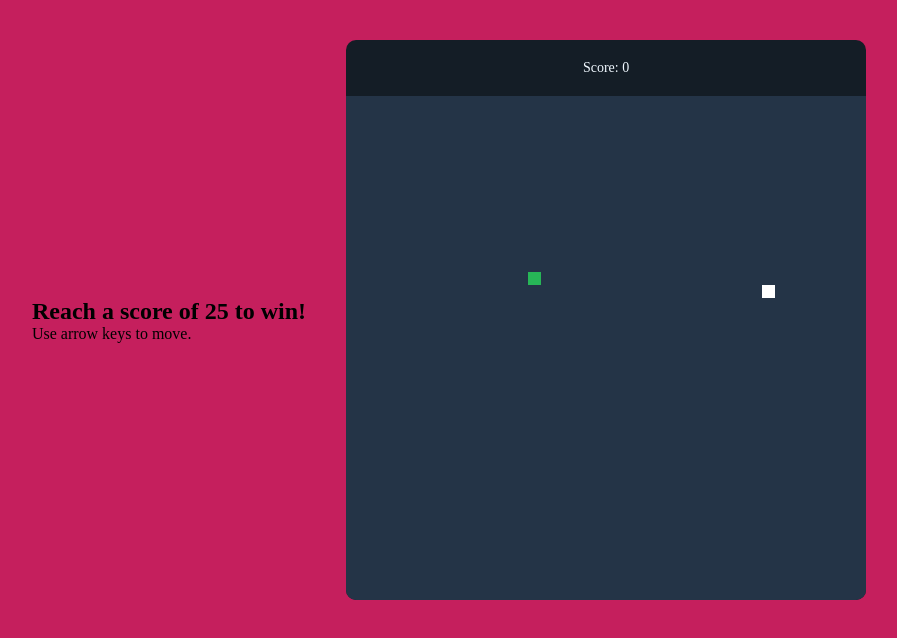
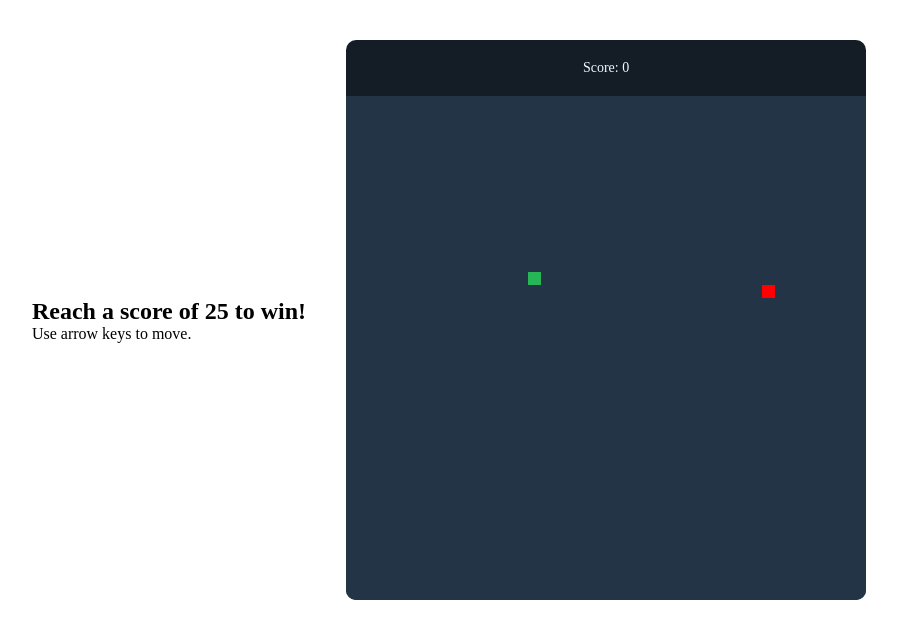
Before and after one commit to Kosiris/Milestone-Project, a plain HTML site: page index.html in a window 1280 px wide. Shown: the whole page, without its empty margins (191-1088 px from the left). Drawn offline with Linux system fonts and the light colour scheme; a web font is replaced by a local one.

Commit message:
Update styles.css

```diff
--- a/styles.css
+++ b/styles.css
@@ -12,7 +12,7 @@ body {
     align-items: center;
     justify-content: center;
     min-height: 80vh;
-    background-color: #c51f5d;
+    background-color: #white;
 }
 
 .condition {
@@ -47,7 +47,7 @@ body {
 }
 
 .board .food {
-    background: white
+    background: red
 }
 
 .board .snake {
```
